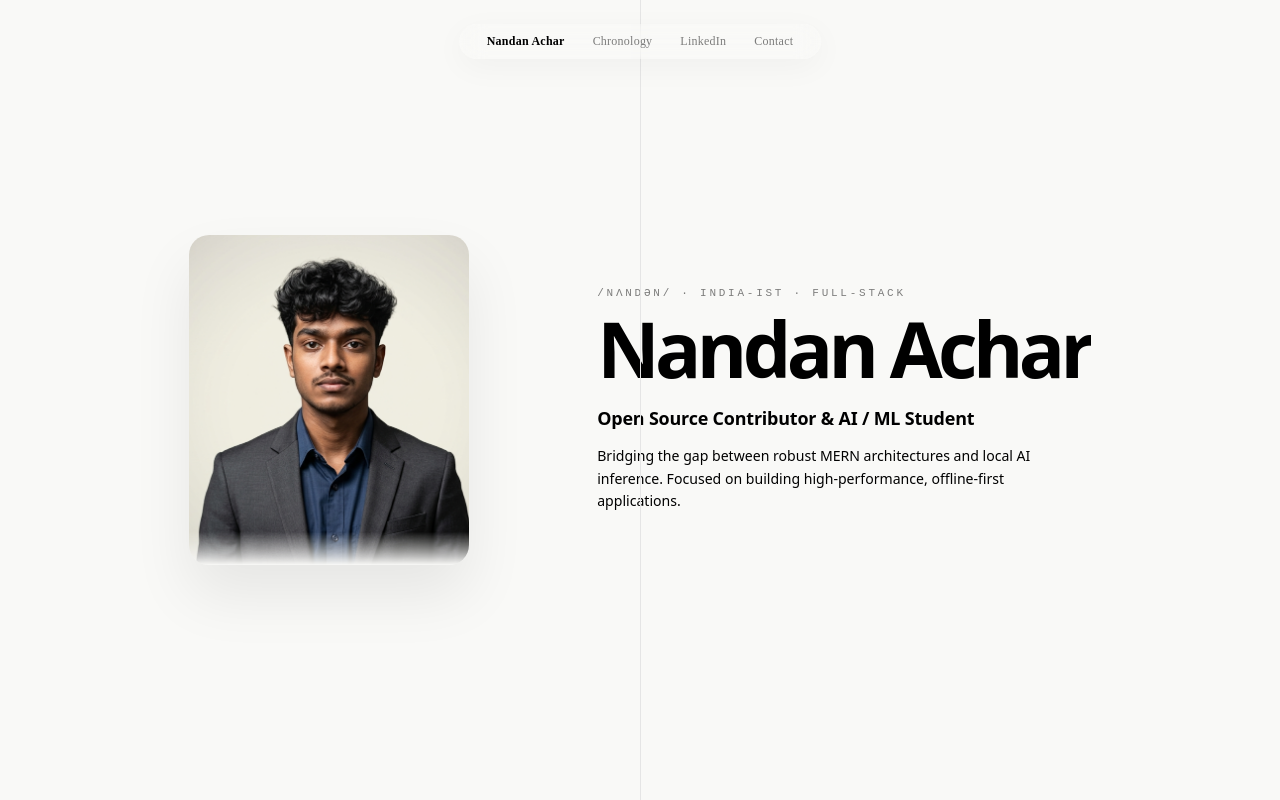
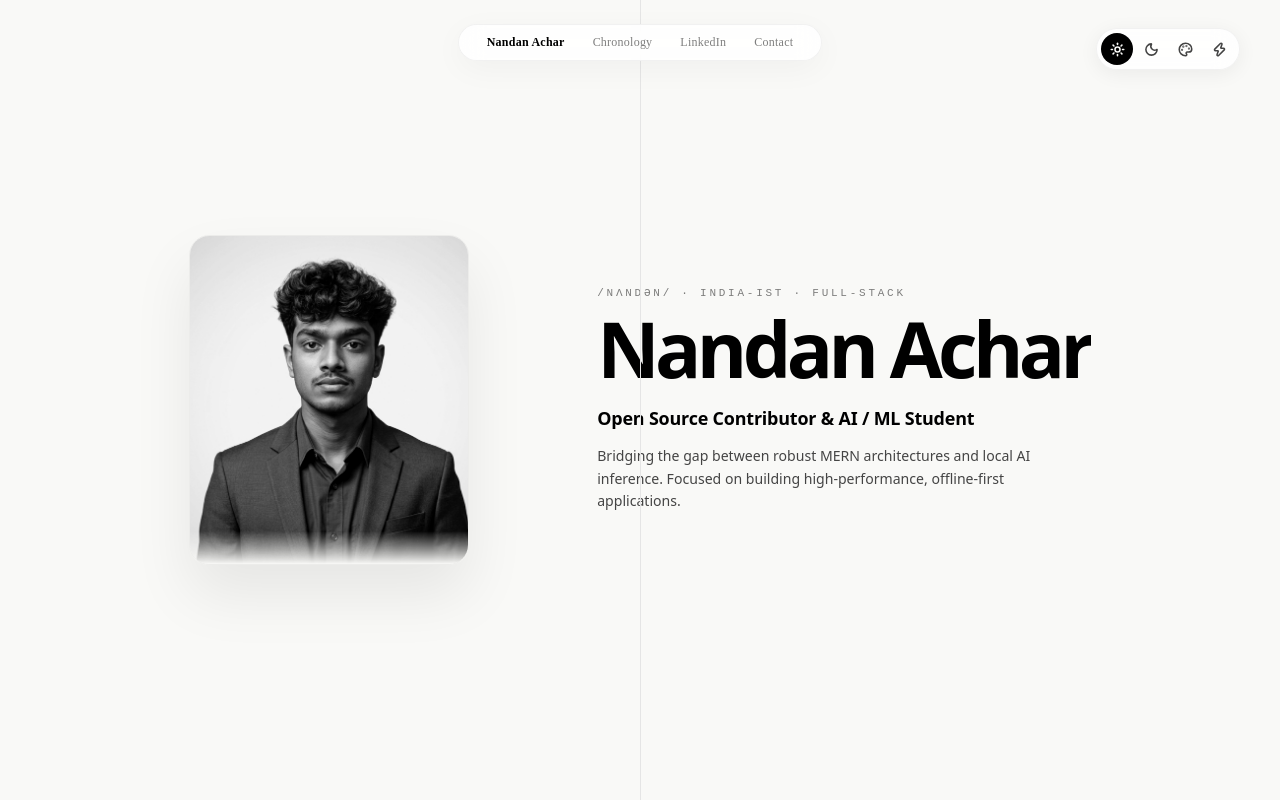
Before and after one commit to Nandann018-ux/portfolio-26, a Next.js app: page / in a window 1280 px wide. Shown: the top 800 px of the page. Built offline with nearby package versions, Linux system fonts and the light colour scheme.

Commit message:
feat: implement 4-theme system with segmented toggle UI and persistence

```diff
--- a/src/app/layout.tsx
+++ b/src/app/layout.tsx
@@ -2,6 +2,8 @@ import React from "react";
 import type { Metadata } from "next";
 import "../styles/globals.css";
 import SmoothScroll from "@/components/SmoothScroll";
+import { ThemeProvider } from "@/components/ThemeProvider";
+import ThemeToggle from "@/components/ThemeToggle";
 
 export const metadata: Metadata = {
   title: "Nandan Acharya — Portfolio V1",
@@ -15,10 +17,13 @@ export default function RootLayout({
 }>) {
   return (
     <html lang="en" className="h-full antialiased">
-      <body className="min-h-full font-sans bg-[#F9F9F7] text-black">
-        <SmoothScroll>
-          {children}
-        </SmoothScroll>
+      <body className="min-h-full font-sans">
+        <ThemeProvider>
+          <ThemeToggle />
+          <SmoothScroll>
+            {children}
+          </SmoothScroll>
+        </ThemeProvider>
       </body>
     </html>
   );
--- /dev/null
+++ b/src/components/ThemeProvider.tsx
@@ -0,0 +1,52 @@
+'use client';
+
+import React, { createContext, useContext, useEffect, useState } from 'react';
+
+type Theme = 'light' | 'dark' | 'nordic' | 'crimson';
+
+interface ThemeContextType {
+  theme: Theme;
+  setTheme: (theme: Theme) => void;
+  toggleTheme: () => void;
+}
+
+const ThemeContext = createContext<ThemeContextType | undefined>(undefined);
+
+export function ThemeProvider({ children }: { children: React.ReactNode }) {
+  const [theme, setThemeState] = useState<Theme>('light');
+
+  useEffect(() => {
+    const savedTheme = localStorage.getItem('portfolio-theme') as Theme;
+    if (savedTheme) {
+      setThemeState(savedTheme);
+      document.documentElement.setAttribute('data-theme', savedTheme);
+    }
+  }, []);
+
+  const setTheme = (newTheme: Theme) => {
+    setThemeState(newTheme);
+    localStorage.setItem('portfolio-theme', newTheme);
+    document.documentElement.setAttribute('data-theme', newTheme);
+  };
+
+  const toggleTheme = () => {
+    const themes: Theme[] = ['light', 'dark', 'nordic', 'crimson'];
+    const currentIndex = themes.indexOf(theme);
+    const nextIndex = (currentIndex + 1) % themes.length;
+    setTheme(themes[nextIndex]);
+  };
+
+  return (
+    <ThemeContext.Provider value={{ theme, setTheme, toggleTheme }}>
+      {children}
+    </ThemeContext.Provider>
+  );
+}
+
+export function useTheme() {
+  const context = useContext(ThemeContext);
+  if (context === undefined) {
+    throw new Error('useTheme must be used within a ThemeProvider');
+  }
+  return context;
+}
--- /dev/null
+++ b/src/components/ThemeToggle.tsx
@@ -0,0 +1,91 @@
+'use client';
+
+import { motion } from 'framer-motion';
+import { useTheme } from './ThemeProvider';
+import { Sun, Moon, Palette, Zap } from 'lucide-react';
+import { useEffect, useState } from 'react';
+
+const THEMES = [
+  { id: 'light', icon: Sun, label: 'Light' },
+  { id: 'dark', icon: Moon, label: 'Dark' },
+  { id: 'nordic', icon: Palette, label: 'Gold' },
+  { id: 'crimson', icon: Zap, label: 'Forest' },
+] as const;
+
+export default function ThemeToggle() {
+  const { theme, setTheme } = useTheme();
+  const [mounted, setMounted] = useState(false);
+
+  useEffect(() => {
+    setMounted(true);
+  }, []);
+
+  if (!mounted) return null;
+
+  const activeIndex = THEMES.findIndex((t) => t.id === theme);
+
+  return (
+    <motion.div
+      initial={{ opacity: 0, scale: 0.95 }}
+      animate={{ opacity: 1, scale: 1 }}
+      transition={{ delay: 2, duration: 1 }}
+      style={{
+        position: 'fixed',
+        top: '28px',
+        right: '40px',
+        zIndex: 1000,
+        backgroundColor: 'var(--nav-bg)',
+        backdropFilter: 'blur(12px)',
+        WebkitBackdropFilter: 'blur(12px)',
+        border: '1px solid var(--border-color)',
+        borderRadius: '999px',
+        padding: '4px',
+        display: 'flex',
+        alignItems: 'center',
+        gap: '2px',
+        boxShadow: '0 4px 20px rgba(0,0,0,0.06)',
+      }}
+    >
+      {/* Sliding Indicator */}
+      <motion.div
+        layoutId="theme-bubble"
+        style={{
+          position: 'absolute',
+          width: '32px',
+          height: '32px',
+          backgroundColor: 'var(--text-primary)',
+          borderRadius: '999px',
+          zIndex: 0,
+          left: 4 + activeIndex * 34, // 4 padding + index * (32 width + 2 gap)
+        }}
+        transition={{ type: 'spring', bounce: 0.2, duration: 0.6 }}
+      />
+
+      {THEMES.map((t, index) => (
+        <button
+          key={t.id}
+          onClick={() => setTheme(t.id)}
+          style={{
+            position: 'relative',
+            width: '32px',
+            height: '32px',
+            borderRadius: '999px',
+            display: 'flex',
+            alignItems: 'center',
+            justifyContent: 'center',
+            cursor: 'pointer',
+            backgroundColor: 'transparent',
+            border: 'none',
+            zIndex: 1,
+            color: theme === t.id ? 'var(--bg-primary)' : 'var(--text-secondary)',
+            transition: 'color 0.3s ease',
+            padding: 0,
+          }}
+          aria-label={`Switch to ${t.label} theme`}
+        >
+          <t.icon size={15} strokeWidth={2.5} />
+        </button>
+      ))}
+    </motion.div>
+  );
+}
--- a/src/styles/globals.css
+++ b/src/styles/globals.css
@@ -1,20 +1,65 @@
-@tailwind base;
-@tailwind components;
-@tailwind utilities;
+:root {
+  --bg-primary: #f9f9f7;
+  --text-primary: #000000;
+  --text-secondary: #444444;
+  --accent: #000000;
+  --border-color: rgba(0, 0, 0, 0.05);
+  --nav-bg: rgba(255, 255, 255, 0.85);
+  --selection-bg: rgba(0, 0, 0, 0.08);
+  --image-grayscale: 100%;
+  --image-brightness: 100%;
+}
+
+[data-theme='dark'] {
+  --bg-primary: #0f0f0f;
+  --text-primary: #ffffff;
+  --text-secondary: #a1a1a1;
+  --accent: #ffffff;
+  --border-color: rgba(255, 255, 255, 0.1);
+  --nav-bg: rgba(20, 20, 20, 0.8);
+  --selection-bg: rgba(255, 255, 255, 0.1);
+  --image-grayscale: 0%;
+  --image-brightness: 90%;
+}
+
+[data-theme='nordic'] {
+  --bg-primary: #fdfcf0;
+  --text-primary: #453a25;
+  --text-secondary: #8a7e63;
+  --accent: #d4af37;
+  --border-color: rgba(69, 58, 37, 0.08);
+  --nav-bg: rgba(253, 252, 240, 0.9);
+  --selection-bg: rgba(212, 175, 55, 0.15);
+  --image-grayscale: 100%;
+  --image-brightness: 100%;
+}
+
+[data-theme='crimson'] {
+  --bg-primary: #05120a;
+  --text-primary: #ecfdf5;
+  --text-secondary: #34d399;
+  --accent: #10b981;
+  --border-color: rgba(16, 185, 129, 0.15);
+  --nav-bg: rgba(2, 10, 6, 0.85);
+  --selection-bg: rgba(16, 185, 129, 0.2);
+  --image-grayscale: 100%;
+  --image-brightness: 95%;
+}
 
 * {
   margin: 0;
   padding: 0;
   box-sizing: border-box;
+  transition: background-color 0.4s ease, color 0.4s ease, border-color 0.4s ease;
 }
 
 html, body {
-  background-color: #F9F9F7;
-  color: #000;
+  background-color: var(--bg-primary);
+  color: var(--text-primary);
   -webkit-font-smoothing: antialiased;
   -moz-osx-font-smoothing: grayscale;
 }
 
 ::selection {
-  background-color: rgba(0, 0, 0, 0.08);
+  background-color: var(--selection-bg);
 }
```
